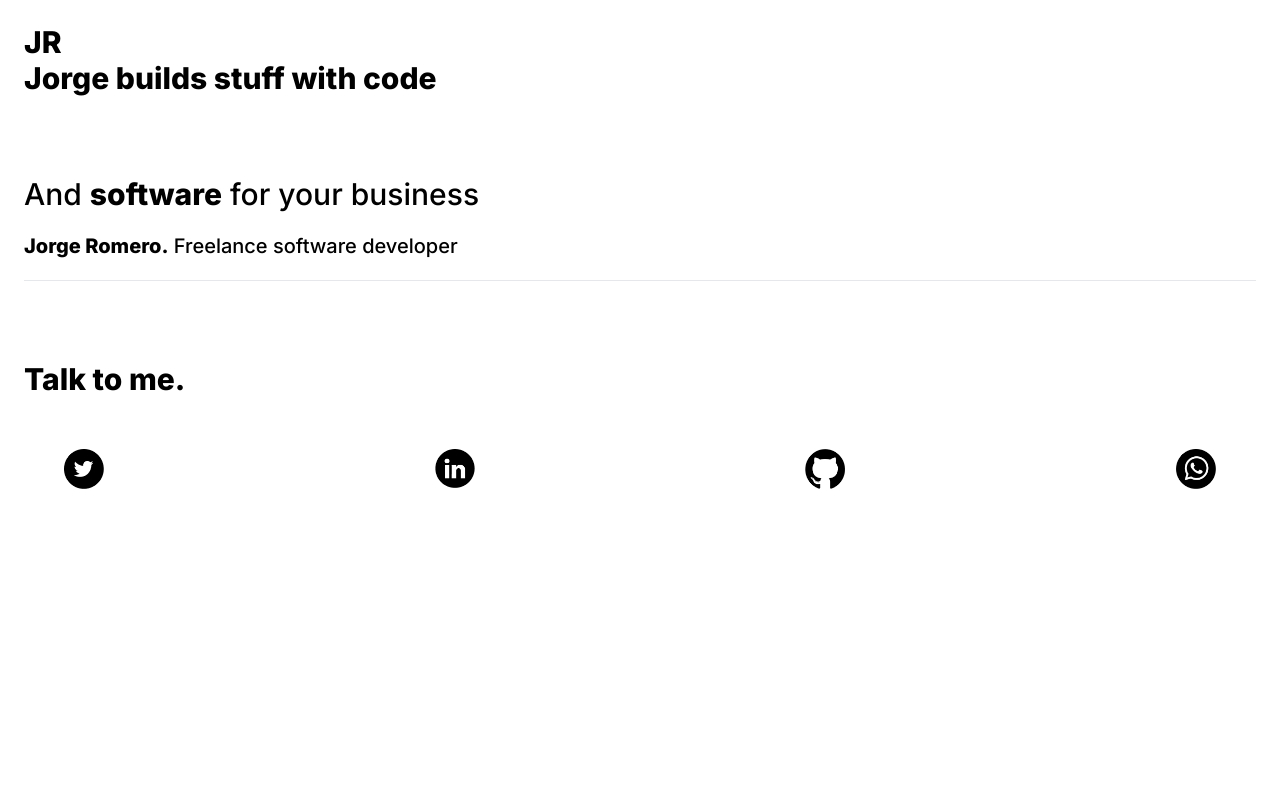
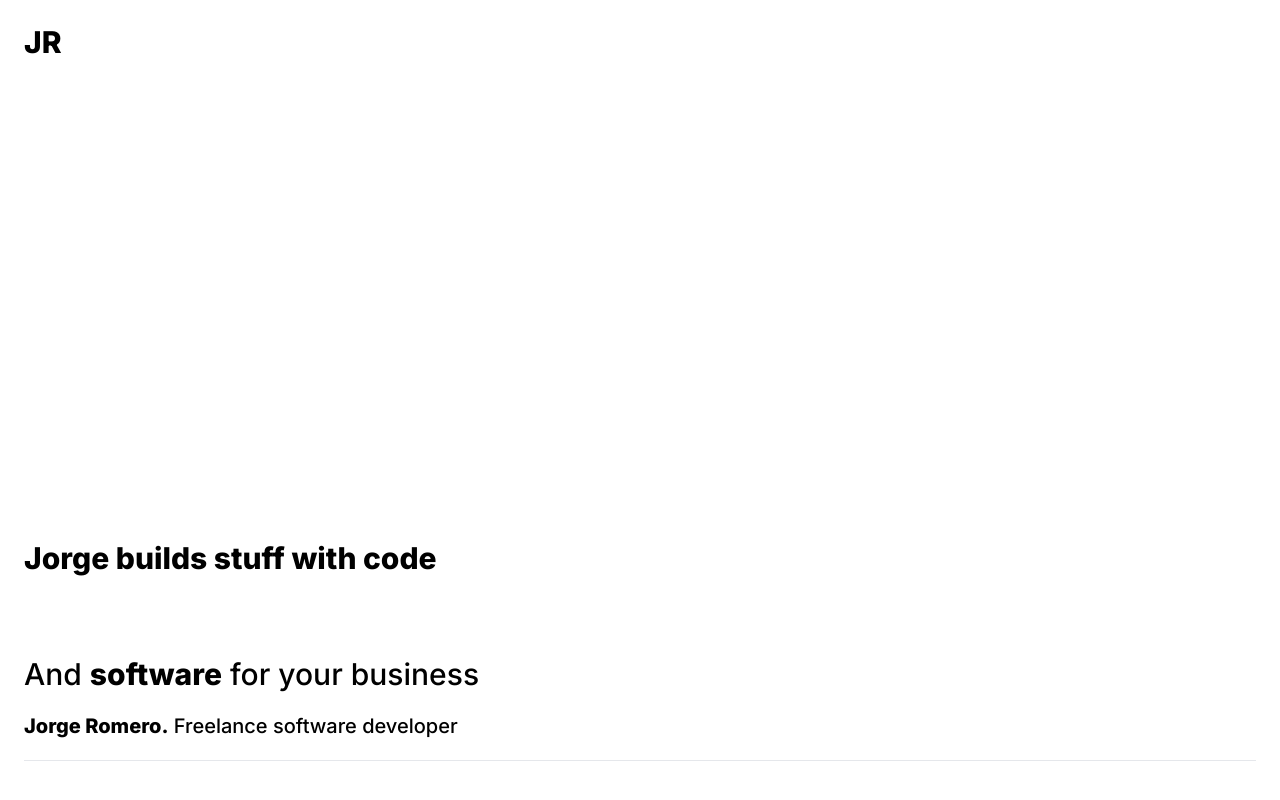
Before and after one commit to JorchRL/personal-website, a Next.js app: page / in a window 1280 px wide. Shown: the top 800 px of the page. Built offline with nearby package versions, Linux system fonts and the light colour scheme.

Commit message:
Update index.tsx

```diff
--- a/pages/index.tsx
+++ b/pages/index.tsx
@@ -7,7 +7,7 @@ import footerPic from "../public/bg.png";
 const Home: NextPage = () => {
   return (
     <div >
-      <h1 className="px-6 font-bold text-3xl mt-auto">
+      <h1 className="px-6 font-bold text-3xl mt-[60vh]">
         Jorge builds stuff with code
       </h1>
 
```
